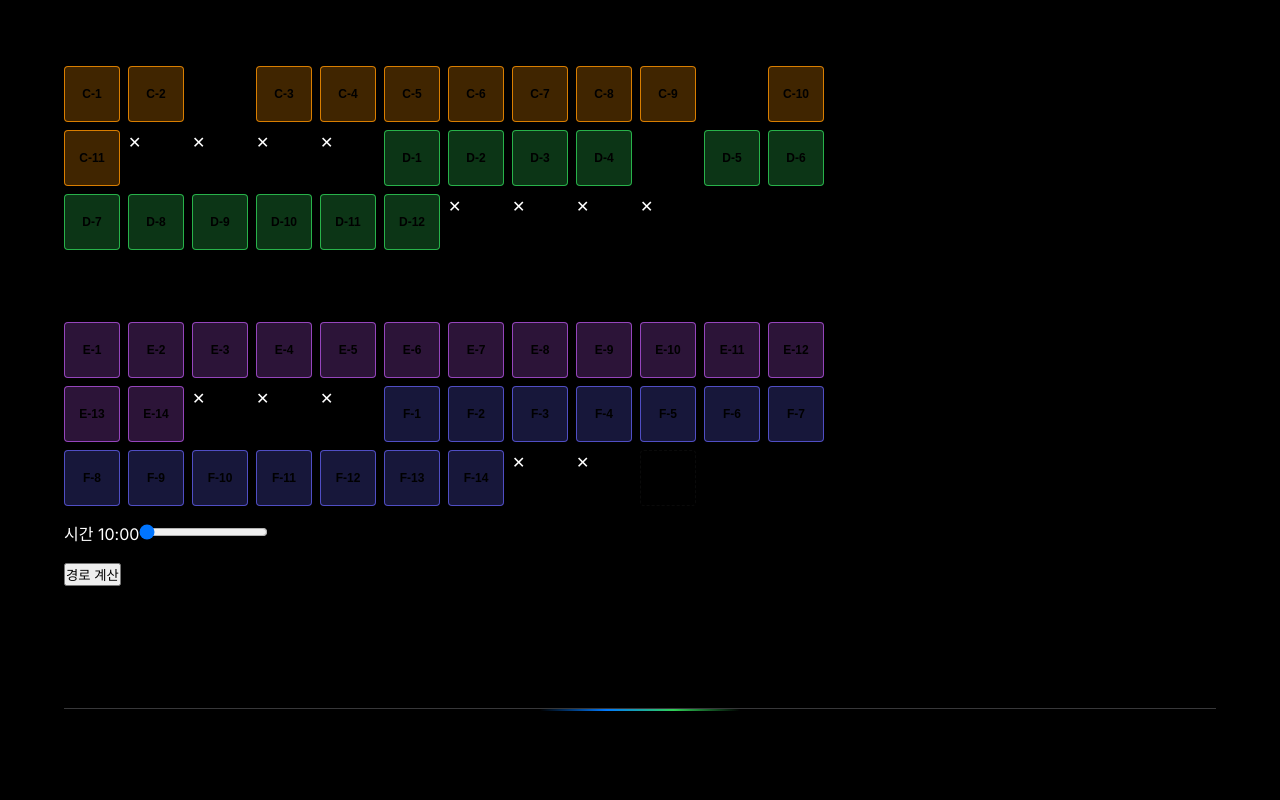
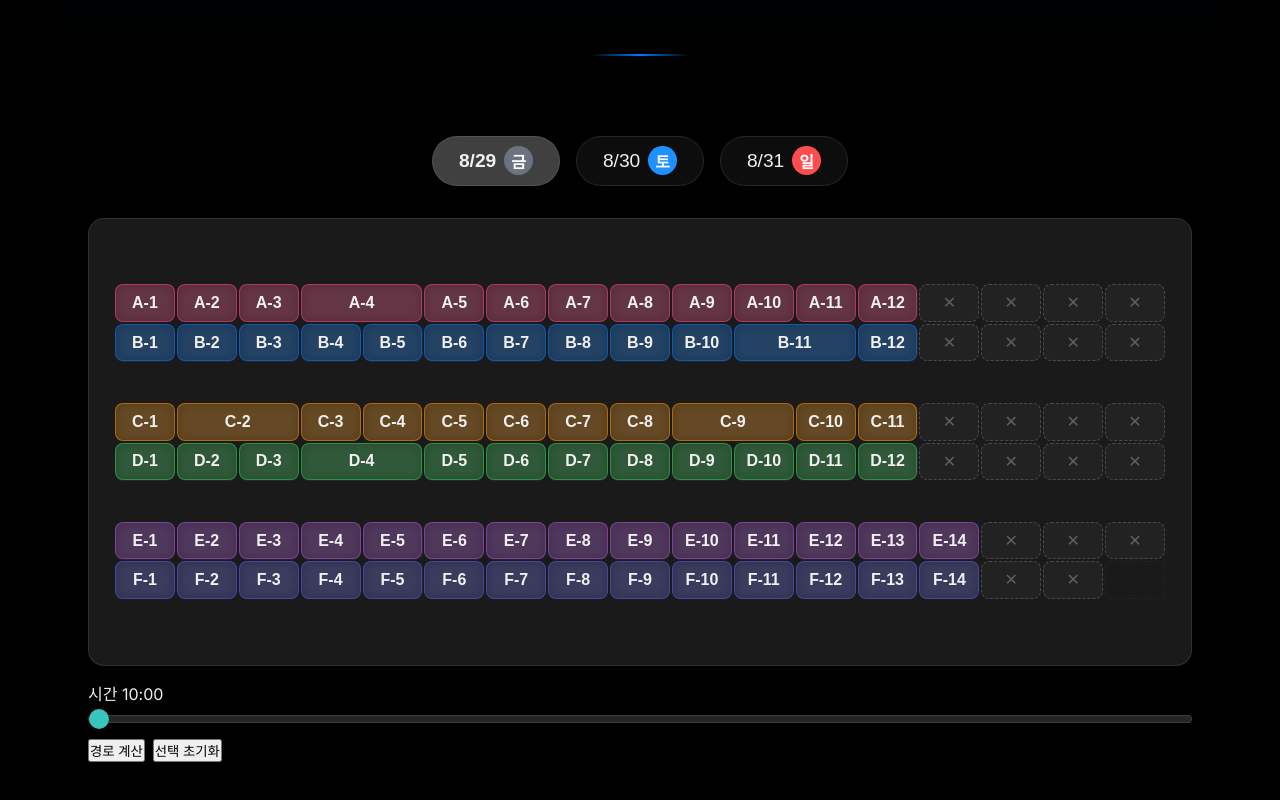
Before and after one commit to kuroka3/MM-Info, a Next.js app: page /exhibition-info/tokyo/creators-market/optimizer in a window 1280 px wide. Shown: the part 280-1080 px from the top of the page. Built offline with nearby package versions, Linux system fonts and the light colour scheme; a web font is replaced by a local one.

Commit message:
add optimzier selection ui

```diff
--- a/src/app/exhibition-info/tokyo/creators-market/components/BoothMap.tsx
+++ b/src/app/exhibition-info/tokyo/creators-market/components/BoothMap.tsx
@@ -24,6 +24,8 @@ interface BoothMapProps {
   onBoothClick: (id: string) => void
   selectedBooths?: Record<string, 'visit' | 'must'>
   heatMap?: Record<string, string>
+  showWalkways?: boolean
+  routeOrder?: Record<string, number>
 }
 
 export interface BoothMapHandle {
@@ -40,7 +42,10 @@ const findBooth = (row: string, col: number, day: string) => {
 };
 
 const BoothMap = forwardRef<BoothMapHandle, BoothMapProps>(
-  ({ selectedDay, onBoothClick, selectedBooths, heatMap }, ref) => {
+  (
+    { selectedDay, onBoothClick, selectedBooths, heatMap, showWalkways, routeOrder },
+    ref,
+  ) => {
     const [prevDay, setPrevDay] = useState(selectedDay);
     const [flippedCells, setFlippedCells] = useState<Set<string>>(new Set());
     const flipTimer = useRef<ReturnType<typeof setTimeout> | null>(null);
@@ -395,6 +400,7 @@ const BoothMap = forwardRef<BoothMapHandle, BoothMapProps>(
       const state = selectedBooths?.[booth.id]
       const heat = heatMap?.[booth.id]
       const cls = `booth ${rowClasses[row]} ${booth.span && booth.span > 1 ? 'booth-wide' : ''} ${state === 'visit' ? 'selected' : ''} ${state === 'must' ? 'must' : ''}`
+      const order = routeOrder?.[booth.id]
       if (interactive) {
         return {
           node: (
@@ -416,6 +422,7 @@ const BoothMap = forwardRef<BoothMapHandle, BoothMapProps>(
               }}
             >
               {labelNode}
+              {order && <span className="visit-order">{order}</span>}
               <div className="booth-tooltip">
                 <div className="tooltip-img-wrapper">
                   <Image
@@ -440,6 +447,7 @@ const BoothMap = forwardRef<BoothMapHandle, BoothMapProps>(
               style={heat ? { backgroundColor: heat } : undefined}
             >
               {labelNode}
+              {order && <span className="visit-order">{order}</span>}
             </div>
           ),
           style: spanStyle,
@@ -450,6 +458,7 @@ const BoothMap = forwardRef<BoothMapHandle, BoothMapProps>(
       <div className="cm-map-wrapper" ref={wrapperRef}>
         <div className="map-inner">
           <div className="cm-grid">
+            {showWalkways && <div className="walk-gap" />}
             {ROWS.map(row => (
               <Fragment key={row}>
                 {COLS.map(col => {
@@ -477,9 +486,12 @@ const BoothMap = forwardRef<BoothMapHandle, BoothMapProps>(
                     </div>
                   );
                 })}
-                {(row === 'B' || row === 'D') && <div className="walk-gap" />}
+                {showWalkways && (row === 'B' || row === 'D') && (
+                  <div className="walk-gap" />
+                )}
               </Fragment>
             ))}
+            {showWalkways && <div className="walk-gap" />}
           </div>
         </div>
       </div>
--- a/src/app/exhibition-info/tokyo/creators-market/optimizer/OptimizerClient.tsx
+++ b/src/app/exhibition-info/tokyo/creators-market/optimizer/OptimizerClient.tsx
@@ -1,9 +1,9 @@
 'use client'
 
-import { useState, useEffect } from 'react'
+import { useState, useEffect, useMemo } from 'react'
 import DayTabs from '../components/DayTabs'
 import BoothMap from '../components/BoothMap'
-import { DAYS } from '@/data/exhibition/tokyo/creators-market/constants'
+import { DAYS, displayBoothId } from '@/data/exhibition/tokyo/creators-market/constants'
 import { runHeatSlice } from '@cm/cmo-run'
 import { CMO_normalizeWaitForSlice } from '@cm/cmo-heatmap'
 
@@ -19,7 +19,8 @@ export default function OptimizerClient() {
   const [time, setTime] = useState(0)
   const [heatMap, setHeatMap] = useState<Record<string, string>>({})
   const [selected, setSelected] = useState<Record<string, 'visit' | 'must'>>({})
-  const [result, setResult] = useState<unknown | null>(null)
+  interface OptimizeResult { route: { id: string }[] }
+  const [result, setResult] = useState<OptimizeResult | null>(null)
 
   useEffect(() => {
     const slice = runHeatSlice(selectedDay, time)
@@ -55,8 +56,33 @@ export default function OptimizerClient() {
     setResult(json)
   }
 
+  const clear = () => {
+    setSelected({})
+    setResult(null)
+  }
+
+  const orderMap = useMemo(() => {
+    const map: Record<string, number> = {}
+    if (result?.route) {
+      result.route.forEach((b, i) => {
+        map[b.id] = i + 1
+      })
+    }
+    return map
+  }, [result])
+
+  const progress = (time / 360) * 100
+
   return (
     <main className="cm-scope cm-tokyo">
+      <header className="header">
+        <div className="container header-content">
+          <h1 className="header-title">Route Optimizer</h1>
+          <p className="header-subtitle">경로 최적화 도구</p>
+        </div>
+      </header>
+
+      <div className="container cm-main">
         <DayTabs selectedDay={selectedDay} onChange={setSelectedDay} />
         <section className="cm-section map-section">
           <BoothMap
@@ -64,30 +90,48 @@ export default function OptimizerClient() {
             onBoothClick={handleBoothClick}
             selectedBooths={selected}
             heatMap={heatMap}
+            showWalkways
+            routeOrder={orderMap}
           />
         </section>
-      <div style={{ marginTop: '1rem' }}>
+
+        <div className="time-slider">
           <label>
             시간 {toTime(time)}
             <input
+              suppressHydrationWarning
+              className="opt-slider"
               type="range"
               min={0}
               max={360}
               step={10}
               value={time}
               onChange={e => setTime(Number(e.target.value))}
+              style={{
+                background: `linear-gradient(to right, #39c5bb 0%, #39c5bb ${progress}%, rgba(255,255,255,0.15) ${progress}%, rgba(255,255,255,0.15) 100%)`,
+                boxShadow: progress > 0 ? '0 0 8px #39c5bb' : undefined,
+              }}
             />
           </label>
         </div>
-      <button onClick={compute} style={{ marginTop: '1rem' }}>
-        경로 계산
-      </button>
 
-      {Boolean(result) && (
-        <pre style={{ whiteSpace: 'pre-wrap', marginTop: '1rem' }}>
-          {JSON.stringify(result, null, 2)}
-        </pre>
+        <div style={{ marginTop: '1rem', display: 'flex', gap: '0.5rem' }}>
+          <button onClick={compute}>경로 계산</button>
+          <button onClick={clear}>선택 초기화</button>
+        </div>
+
+        {result?.route && (
+          <ol className="route-list">
+            {result.route.map(b => (
+              <li key={b.id}>{displayBoothId(b.id)}</li>
+            ))}
+          </ol>
         )}
+
+        {result && (
+          <pre className="route-json">{JSON.stringify(result, null, 2)}</pre>
+        )}
+      </div>
     </main>
   )
 }
--- a/src/app/exhibition-info/tokyo/creators-market/optimizer/page.tsx
+++ b/src/app/exhibition-info/tokyo/creators-market/optimizer/page.tsx
@@ -1,5 +1,13 @@
-import OptimizerClient from './OptimizerClient'
+import type { Metadata } from 'next';
+import '../styles/base.css';
+import '../styles/day-tabs.css';
+import '../styles/map.css';
+import '../styles/overrides.css';
+import './styles/optimizer.css';
+import OptimizerClient from './OptimizerClient';
+
+export const metadata: Metadata = { title: '도쿄 크리마켓 경로 최적화' };
 
 export default function Page() {
-  return <OptimizerClient />
+  return <OptimizerClient />;
 }
--- /dev/null
+++ b/src/app/exhibition-info/tokyo/creators-market/optimizer/styles/optimizer.css
@@ -0,0 +1,77 @@
+.time-slider {
+  margin-top: 1rem;
+}
+
+.time-slider label {
+  display: flex;
+  flex-direction: column;
+  gap: 0.5rem;
+}
+
+.time-slider .opt-slider {
+  width: 100%;
+  -webkit-appearance: none;
+  appearance: none;
+  background: rgba(255, 255, 255, 0.15);
+  border: 1px solid var(--glass-border);
+  height: 8px;
+  border-radius: 8px;
+  backdrop-filter: blur(8px);
+  cursor: pointer;
+  transition: background 0.2s linear, box-shadow 0.3s ease;
+}
+
+.time-slider .opt-slider::-webkit-slider-thumb {
+  -webkit-appearance: none;
+  width: 20px;
+  height: 20px;
+  border-radius: 50%;
+  background: #39c5bb;
+  border: none;
+  transition: box-shadow 0.3s ease;
+}
+
+.time-slider .opt-slider::-moz-range-thumb {
+  width: 20px;
+  height: 20px;
+  border-radius: 50%;
+  background: #39c5bb;
+  border: none;
+  transition: box-shadow 0.3s ease;
+}
+
+.time-slider .opt-slider:hover {
+  box-shadow: 0 0 8px #39c5bb;
+}
+
+.time-slider .opt-slider:hover::-webkit-slider-thumb,
+.time-slider .opt-slider:hover::-moz-range-thumb {
+  box-shadow: 0 0 8px #39c5bb;
+}
+
+.route-list {
+  margin-top: 1rem;
+  padding-left: 1.25rem;
+  list-style: decimal;
+  color: var(--text-primary);
+}
+
+.visit-order {
+  position: absolute;
+  bottom: 2px;
+  right: 2px;
+  padding: 0 4px;
+  border-radius: 4px;
+  background: rgba(0, 0, 0, 0.6);
+  font-size: 0.7rem;
+  color: #fff;
+}
+
+.route-json {
+  margin-top: 1rem;
+  padding: 0.5rem;
+  background: rgba(0, 0, 0, 0.3);
+  color: var(--text-primary);
+  overflow: auto;
+  font-size: 0.8rem;
+}
--- a/src/app/exhibition-info/tokyo/creators-market/styles/map.css
+++ b/src/app/exhibition-info/tokyo/creators-market/styles/map.css
@@ -116,9 +116,12 @@
 }
 .booth.selected{
   box-shadow:0 0 0 4px #00bcd4;
+  background:rgba(0,188,212,0.2);
 }
 .booth.must{
   box-shadow:0 0 0 4px #ffeb3b;
+  background:rgba(255,235,59,0.25);
+  color:#000;
 }
 @keyframes booth-highlight{
   to{box-shadow:0 0 0 0 rgba(var(--row-color),0);}
```
Lines whose indentation alone changed are shown as unchanged.
